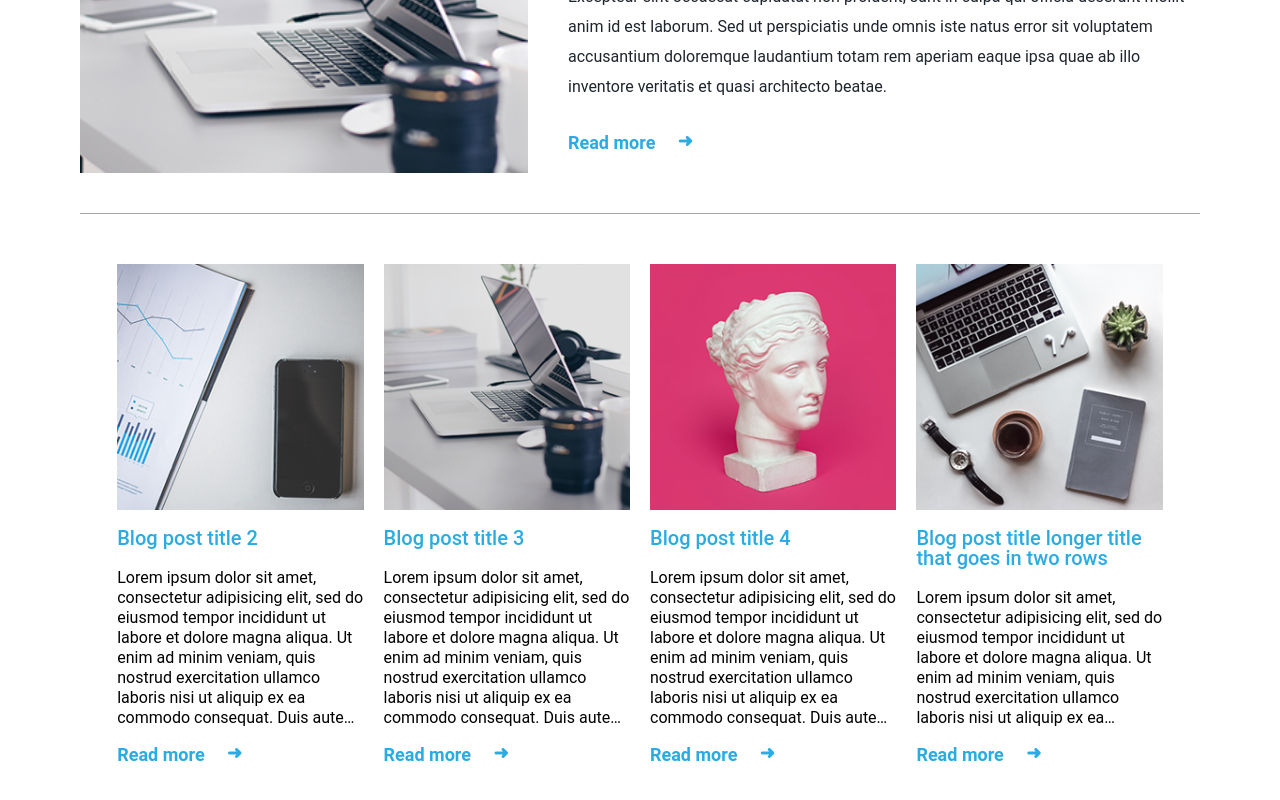
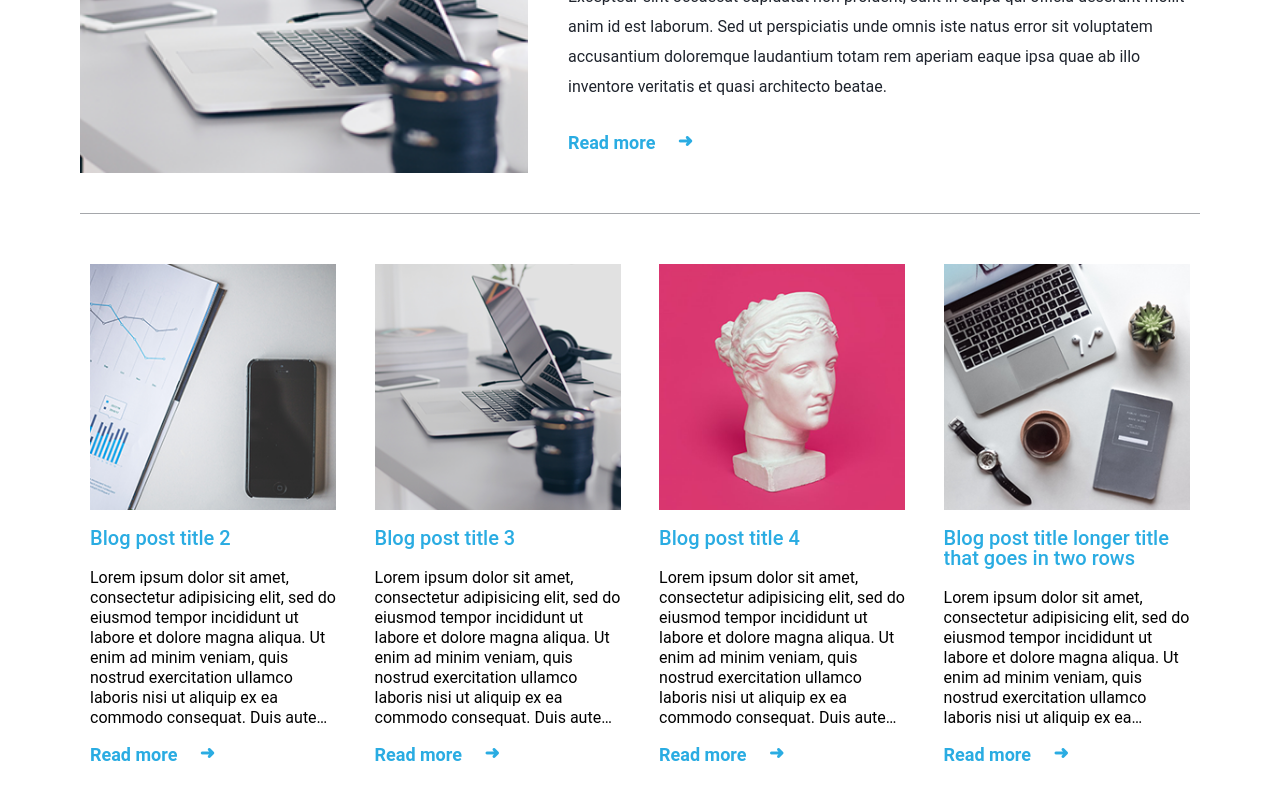
Before and after one commit to Dusan-Lex/cerner, a React (Create React App) app: page / in a window 1280 px wide. Shown: the part 3472-4272 px from the top of the page. Built offline with nearby package versions, Linux system fonts and the light colour scheme.

Commit message:
fixed small bug

```diff
--- a/src/components/Blog.tsx
+++ b/src/components/Blog.tsx
@@ -65,7 +65,7 @@ const BlogPosts = styled.div`
   width: 100%;
   padding: 4rem 0;
   display: flex;
-  justify-content: center;
+  justify-content: space-between;
   flex-wrap: wrap;
 `;
 
--- a/src/components/Header/Header.tsx
+++ b/src/components/Header/Header.tsx
@@ -81,7 +81,7 @@ const MenuBtn = styled.div<MenuBtnProps>`
     height: 2.5px;
     background-color: ${color.tertiary};
     transition-property: transform, width, background-color;
-    transition-duration: 0.7s;
+    transition-duration: 0.5s;
     transition-timing-function: cubic-bezier(0.68, -0.6, 0.32, 1.6);
 
     &:not(:last-child) {
--- a/src/components/SideBar.tsx
+++ b/src/components/SideBar.tsx
@@ -17,7 +17,8 @@ const StyledSideBar = styled.div<StyledSideBarProps>`
   align-items: center;
   background-color: ${color.primary};
   transition: all 0.3s ease-in;
-  display: ${(props) => (props.sidebar ? "flex" : "none")};
+  visibility: ${(props) => (props.sidebar ? "visible" : "hidden")};
+  opacity: ${(props) => (props.sidebar ? "1" : "0")};
   @media only screen and (max-width: 900px) {
     top: 10rem;
   }
```
